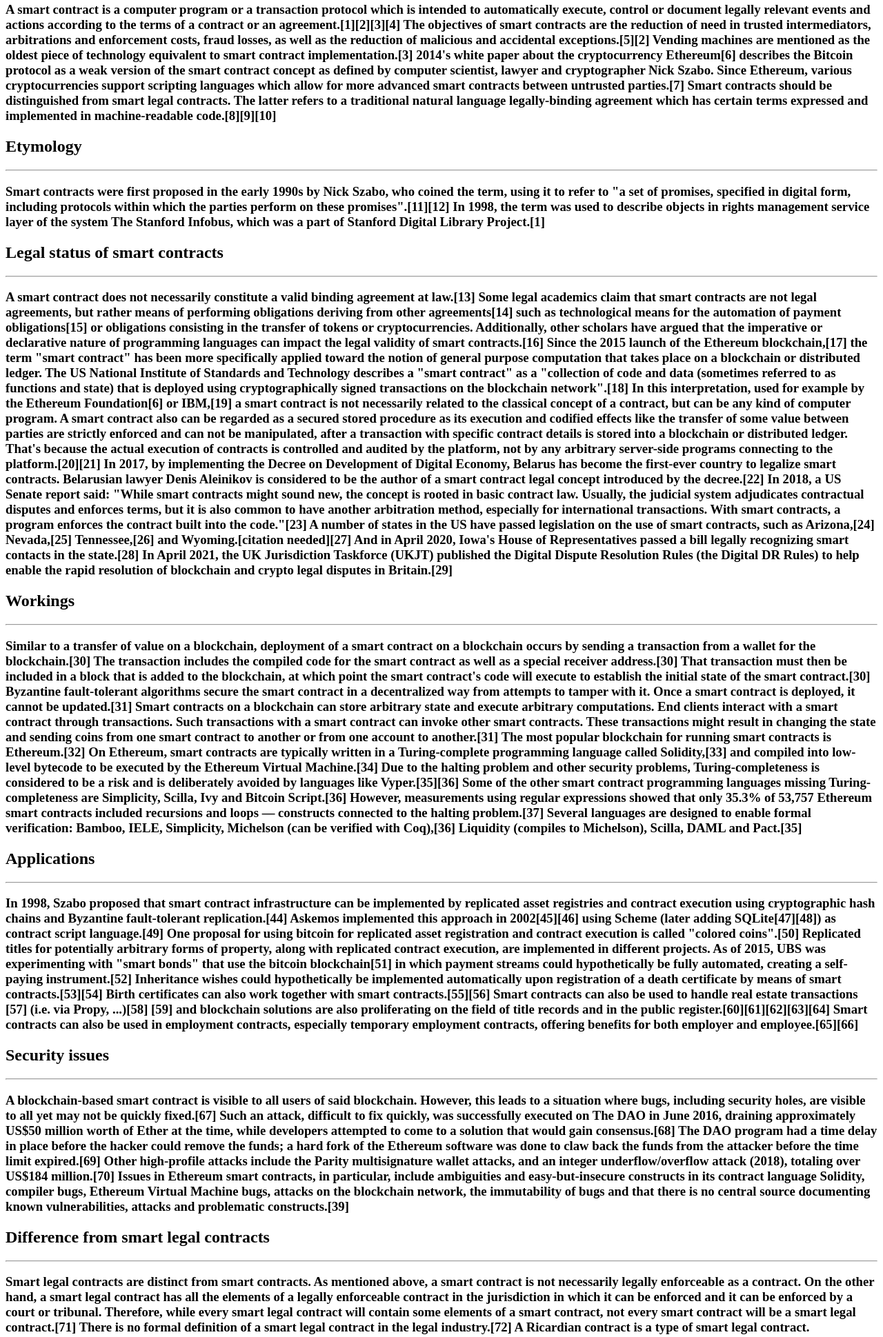
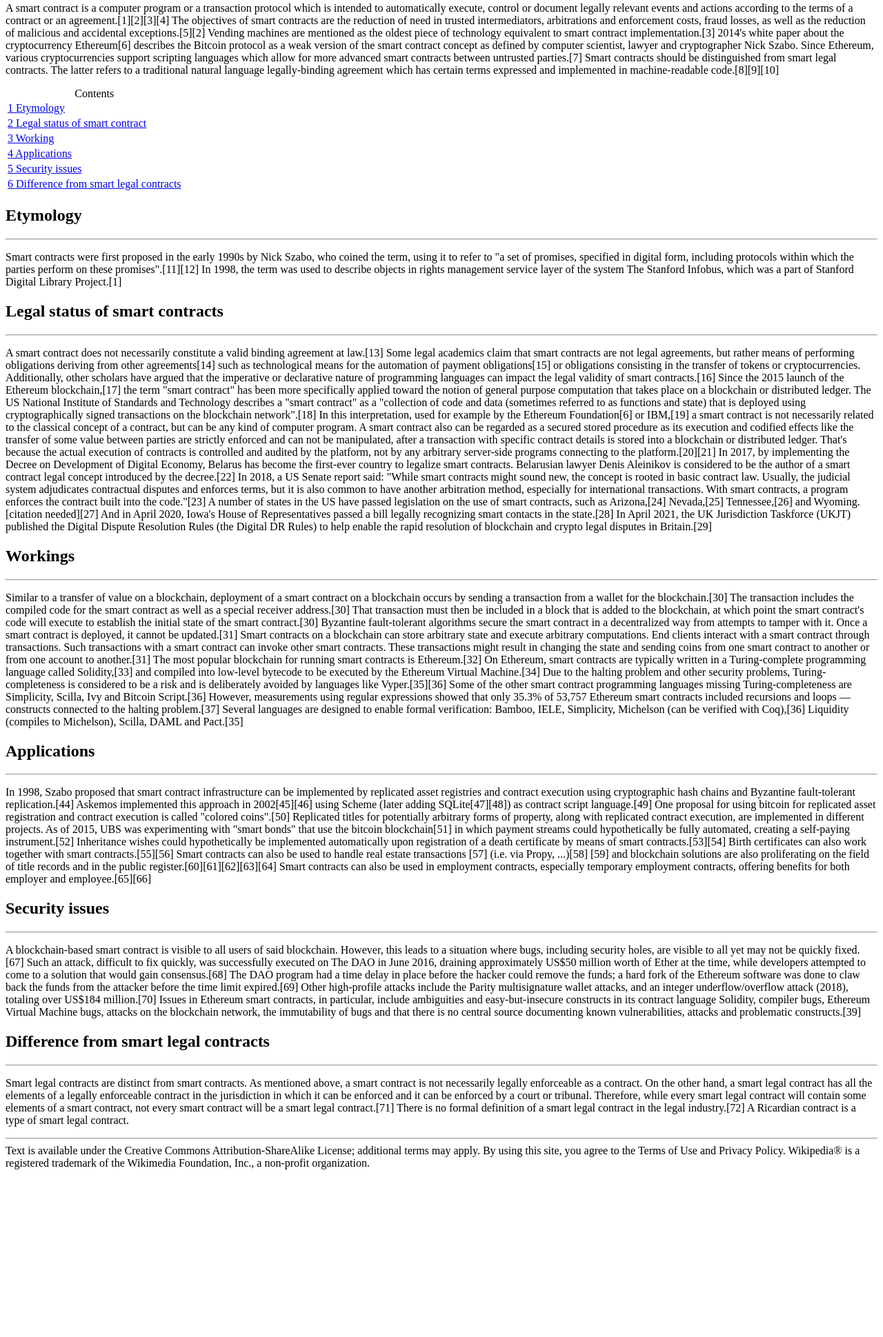
Before and after one commit to antoniouo/extra-html-navigation, a plain HTML site: page index.html in a window 1280 px wide. Shown: the part 139-2078 px from the top of the page at 69% size. After the commit the page ends 1843 px from the top, so only its background shows below. Drawn offline with Linux system fonts and the light colour scheme.

Commit message:
Realise 1

```diff
--- a/index.html
+++ b/index.html
@@ -11,9 +11,8 @@
 
   <h1>Smart contract</h1>
   <hr>
-  <h5>From Wikipedia, the free encyclopedia</h5>
-
-  <h3>A smart contract is a computer program or a transaction protocol which is intended to automatically execute,
+  <h5>From Wikipedia, the free encyclopedia</h5></a>
+  <p>A smart contract is a computer program or a transaction protocol which is intended to automatically execute,
     control or document legally relevant events and actions according to the terms of a contract or an
     agreement.[1][2][3][4] The objectives of smart contracts are the reduction of need in trusted intermediators,
     arbitrations and enforcement costs, fraud losses, as well as the reduction of malicious and accidental
@@ -25,19 +24,40 @@
     various cryptocurrencies support scripting languages which allow for more advanced smart contracts between untrusted
     parties.[7] Smart contracts should be distinguished from smart legal contracts. The latter refers to a traditional
     natural language legally-binding agreement which has certain terms expressed and implemented in machine-readable
-    code.[8][9][10]</h3>
+    code.[8][9][10]</p>
+  <table>
+    <caption>Contents</caption>
+    <tr>
+      <td><a href="#Etymology">1 Etymology</a></td>
+    </tr>
+    <tr>
+      <td><a href="#Legal status of smart contracts">2 Legal status of smart contract</a></td>
+    </tr>
+    <tr>
+      <td><a href="#Working"> 3 Working</a></td>
+    </tr>
+    <tr>
+      <td><a href="#Applications">4 Applications</a></td>
+    </tr>
+    <tr>
+      <td><a href="#Security issues">5 Security issues</a></td>
+    </tr>
+    <tr>
+      <td><a href="#Difference from smart legal contracts"> 6 Difference from smart legal contracts</a></td>
+    </tr>
 
-
-
+  </table>
+  <p><a name="Etymology"></a></p>
   <h2>Etymology</h2>
   <hr>
-  <h3>Smart contracts were first proposed in the early 1990s by Nick Szabo, who coined the term, using it to refer to "a
+  <p>Smart contracts were first proposed in the early 1990s by Nick Szabo, who coined the term, using it to refer to "a
     set of promises, specified in digital form, including protocols within which the parties perform on these
     promises".[11][12] In 1998, the term was used to describe objects in rights management service layer of the system
-    The Stanford Infobus, which was a part of Stanford Digital Library Project.[1]</h3>
+    The Stanford Infobus, which was a part of Stanford Digital Library Project.[1]</p>
+  <p><a name="Legal status of smart contracts"></a></p>
   <h2>Legal status of smart contracts</h2>
   <hr>
-  <h3>A smart contract does not necessarily constitute a valid binding agreement at law.[13] Some legal academics claim
+  <p>A smart contract does not necessarily constitute a valid binding agreement at law.[13] Some legal academics claim
     that smart contracts are not legal agreements, but rather means of performing obligations deriving from other
     agreements[14] such as technological means for the automation of payment obligations[15] or obligations consisting
     in the transfer of tokens or cryptocurrencies. Additionally, other scholars have argued that the imperative or
@@ -67,12 +87,13 @@
     Iowa's House of Representatives passed a bill legally recognizing smart contacts in the state.[28]
 
     In April 2021, the UK Jurisdiction Taskforce (UKJT) published the Digital Dispute Resolution Rules (the Digital DR
-    Rules) to help enable the rapid resolution of blockchain and crypto legal disputes in Britain.[29]
+    Rules) to help enable the rapid resolution of blockchain and crypto legal disputes in Britain.[29]</p>
 
-  </h3>
+
+  <p><a name="Working"></a></p>
   <h2>Workings</h2>
   <hr>
-  <h3>Similar to a transfer of value on a blockchain, deployment of a smart contract on a blockchain occurs by sending a
+  <p>Similar to a transfer of value on a blockchain, deployment of a smart contract on a blockchain occurs by sending a
     transaction from a wallet for the blockchain.[30] The transaction includes the compiled code for the smart contract
     as well as a special receiver address.[30] That transaction must then be included in a block that is added to the
     blockchain, at which point the smart contract's code will execute to establish the initial state of the smart
@@ -92,40 +113,72 @@
     contracts included recursions and loops — constructs connected to the halting problem.[37]
 
     Several languages are designed to enable formal verification: Bamboo, IELE, Simplicity, Michelson (can be verified
-    with Coq),[36] Liquidity (compiles to Michelson), Scilla, DAML and Pact.[35]</h3>
+    with Coq),[36] Liquidity (compiles to Michelson), Scilla, DAML and Pact.[35]</p>
 
+
+  <p><a name="Applications"></a></p>
   <h2>Applications</h2>
   <hr>
-<h3>In 1998, Szabo proposed that smart contract infrastructure can be implemented by replicated asset registries and contract execution using cryptographic hash chains and Byzantine fault-tolerant replication.[44] Askemos implemented this approach in 2002[45][46] using Scheme (later adding SQLite[47][48]) as contract script language.[49]
 
-  One proposal for using bitcoin for replicated asset registration and contract execution is called "colored coins".[50] Replicated titles for potentially arbitrary forms of property, along with replicated contract execution, are implemented in different projects.
+  <p>In 1998, Szabo proposed that smart contract infrastructure can be implemented by replicated asset registries and
+    contract execution using cryptographic hash chains and Byzantine fault-tolerant replication.[44] Askemos implemented
+    this approach in 2002[45][46] using Scheme (later adding SQLite[47][48]) as contract script language.[49]
 
-  As of 2015, UBS was experimenting with "smart bonds" that use the bitcoin blockchain[51] in which payment streams could hypothetically be fully automated, creating a self-paying instrument.[52]
+    One proposal for using bitcoin for replicated asset registration and contract execution is called "colored
+    coins".[50] Replicated titles for potentially arbitrary forms of property, along with replicated contract execution,
+    are implemented in different projects.
 
-  Inheritance wishes could hypothetically be implemented automatically upon registration of a death certificate by means of smart contracts.[53][54] Birth certificates can also work together with smart contracts.[55][56]
+    As of 2015, UBS was experimenting with "smart bonds" that use the bitcoin blockchain[51] in which payment streams
+    could hypothetically be fully automated, creating a self-paying instrument.[52]
 
-  Smart contracts can also be used to handle real estate transactions [57] (i.e. via Propy, ...)[58] [59] and blockchain solutions are also proliferating on the field of title records and in the public register.[60][61][62][63][64]
+    Inheritance wishes could hypothetically be implemented automatically upon registration of a death certificate by
+    means of smart contracts.[53][54] Birth certificates can also work together with smart contracts.[55][56]
 
-  Smart contracts can also be used in employment contracts, especially temporary employment contracts, offering benefits for both employer and employee.[65][66]</h3>
+    Smart contracts can also be used to handle real estate transactions [57] (i.e. via Propy, ...)[58] [59] and
+    blockchain solutions are also proliferating on the field of title records and in the public
+    register.[60][61][62][63][64]
+
+    Smart contracts can also be used in employment contracts, especially temporary employment contracts, offering
+    benefits for both employer and employee.[65][66]</p>
+  <p><a name="Security issues"></a></p>
   <h2>Security issues</h2>
   <hr>
-<h3>A blockchain-based smart contract is visible to all users of said blockchain. However, this leads to a situation where bugs, including security holes, are visible to all yet may not be quickly fixed.[67] Such an attack, difficult to fix quickly, was successfully executed on The DAO in June 2016, draining approximately US$50 million worth of Ether at the time, while developers attempted to come to a solution that would gain consensus.[68] The DAO program had a time delay in place before the hacker could remove the funds; a hard fork of the Ethereum software was done to claw back the funds from the attacker before the time limit expired.[69] Other high-profile attacks include the Parity multisignature wallet attacks, and an integer underflow/overflow attack (2018), totaling over US$184 million.[70]
+  <p>A blockchain-based smart contract is visible to all users of said blockchain. However, this leads to a situation
+    where bugs, including security holes, are visible to all yet may not be quickly fixed.[67] Such an attack, difficult
+    to fix quickly, was successfully executed on The DAO in June 2016, draining approximately US$50 million worth of
+    Ether at the time, while developers attempted to come to a solution that would gain consensus.[68] The DAO program
+    had a time delay in place before the hacker could remove the funds; a hard fork of the Ethereum software was done to
+    claw back the funds from the attacker before the time limit expired.[69] Other high-profile attacks include the
+    Parity multisignature wallet attacks, and an integer underflow/overflow attack (2018), totaling over US$184
+    million.[70]
 
-  Issues in Ethereum smart contracts, in particular, include ambiguities and easy-but-insecure constructs in its contract language Solidity, compiler bugs, Ethereum Virtual Machine bugs, attacks on the blockchain network, the immutability of bugs and that there is no central source documenting known vulnerabilities, attacks and problematic constructs.[39]
+    Issues in Ethereum smart contracts, in particular, include ambiguities and easy-but-insecure constructs in its
+    contract language Solidity, compiler bugs, Ethereum Virtual Machine bugs, attacks on the blockchain network, the
+    immutability of bugs and that there is no central source documenting known vulnerabilities, attacks and problematic
+    constructs.[39]</p>
 
-  </h3>
-
-
+  <p><a name="Difference from smart legal contracts"></a></p>
   <h2>Difference from smart legal contracts</h2>
   <hr>
-  <h3>Smart legal contracts are distinct from smart contracts. As mentioned above, a smart contract is not necessarily legally enforceable as a contract. On the other hand, a smart legal contract has all the elements of a legally enforceable contract in the jurisdiction in which it can be enforced and it can be enforced by a court or tribunal. Therefore, while every smart legal contract will contain some elements of a smart contract, not every smart contract will be a smart legal contract.[71]
+  <p>Smart legal contracts are distinct from smart contracts. As mentioned above, a smart contract is not necessarily
+    legally enforceable as a contract. On the other hand, a smart legal contract has all the elements of a legally
+    enforceable contract in the jurisdiction in which it can be enforced and it can be enforced by a court or tribunal.
+    Therefore, while every smart legal contract will contain some elements of a smart contract, not every smart contract
+    will be a smart legal contract.[71]
 
     There is no formal definition of a smart legal contract in the legal industry.[72]
 
-    A Ricardian contract is a type of smart legal contract.</h3>
+    A Ricardian contract is a type of smart legal contract.</p>
+
+<hr>
+  <footer>
+    <a>Text is available under the Creative Commons Attribution-ShareAlike License; additional terms may apply. By using
+      this site, you agree to the Terms of Use and Privacy Policy. Wikipedia® is a registered trademark of the Wikimedia
+      Foundation, Inc., a non-profit organization.</a>
 
 
 
+  </footer>
 
 </body>
 
```
Lines whose indentation alone changed are shown as unchanged.
